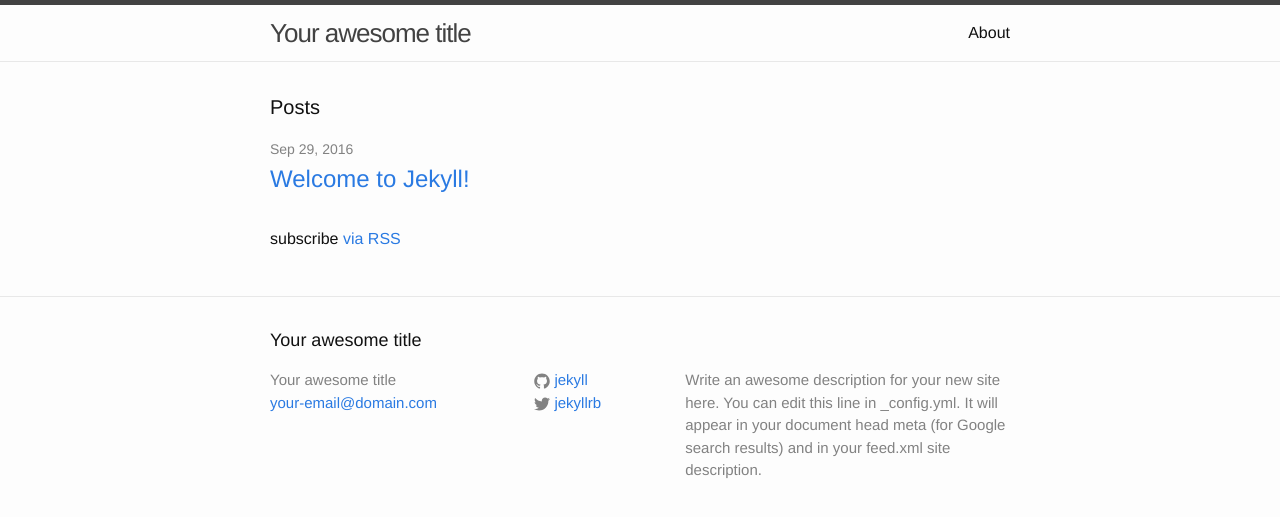
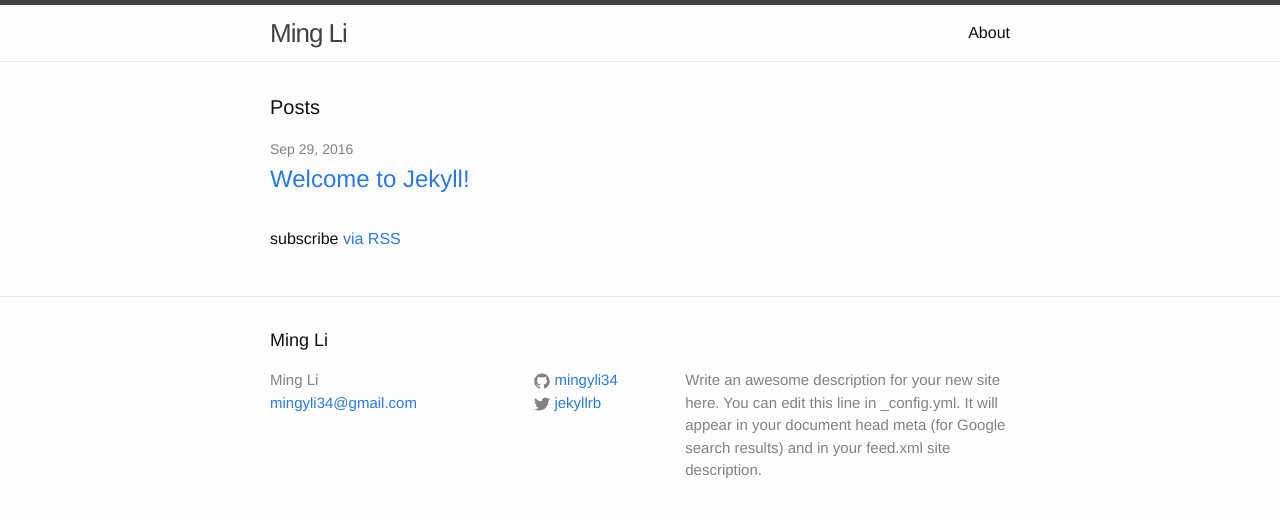
Before and after one commit to mingyli/mingyli.github.io, a Jekyll site: the page built from index.html, in a window 1280 px wide. Shown: the top 517 px of the page. Built offline with Jekyll 4.4.1, drawn with Linux system fonts in a browser that asks for light colours.

Commit message:
edited _config

```diff
--- a/_config.yml
+++ b/_config.yml
@@ -6,8 +6,8 @@
 # 'jekyll serve'. If you change this file, please restart the server process.
 
 # Site settings
-title: Your awesome title
-email: your-email@domain.com
+title: Ming Li
+email: mingyli34@gmail.com
 description: > # this means to ignore newlines until "baseurl:"
   Write an awesome description for your new site here. You can edit this
   line in _config.yml. It will appear in your document head meta (for
@@ -15,7 +15,7 @@ description: > # this means to ignore newlines until "baseurl:"
 baseurl: "" # the subpath of your site, e.g. /blog
 url: "http://yourdomain.com" # the base hostname & protocol for your site
 twitter_username: jekyllrb
-github_username:  jekyll
+github_username:  mingyli34
 
 # Build settings
 markdown: kramdown
```
